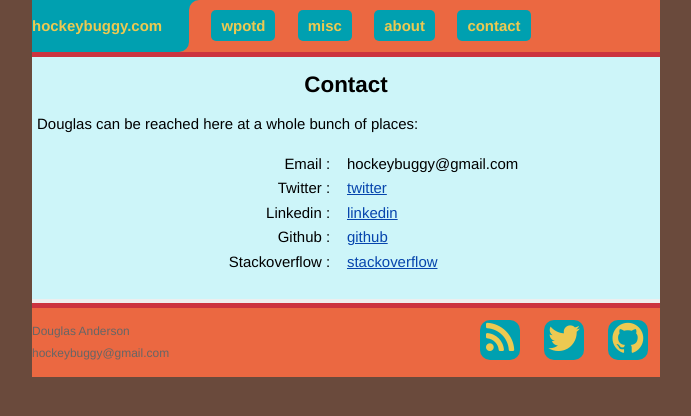
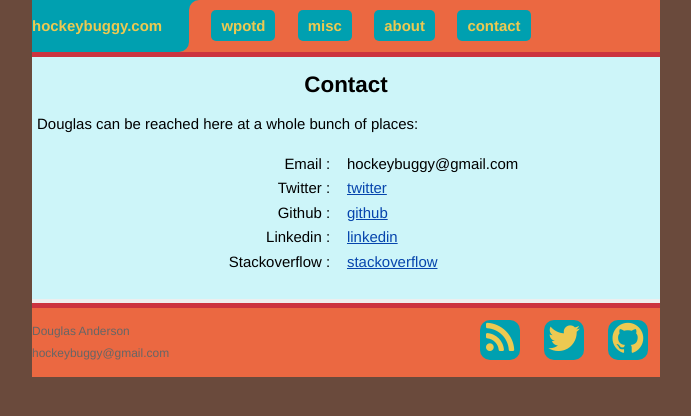
Before and after one commit to hockeybuggy/hockeybuggy.com, a Jekyll site: the page built from contact.md, in a window 1280 px wide. Shown: the top 416 px of the page, without its empty margins (294-985 px from the left). Built offline with Jekyll 4.4.1, drawn with Linux system fonts in a browser that asks for light colours; Markdown is read by kramdown in place of the engine named in the settings.

Commit message:
Changed order in contact table

```diff
--- a/contact.md
+++ b/contact.md
@@ -19,13 +19,13 @@ Douglas can be reached here at a whole bunch of places:
     </tr>
 
     <tr>
-        <td class="row_label">Linkedin :</td>
-        <td> <a href="http://www.linkedin.com/pub/douglas-anderson/32/36b/6">linkedin</a></td>
+        <td class="row_label">Github :</td>
+        <td> <a href="https://github.com/hockeybuggy">github</a></td>
     </tr>
 
     <tr>
-        <td class="row_label">Github :</td>
-        <td> <a href="https://github.com/hockeybuggy">github</a></td>
+        <td class="row_label">Linkedin :</td>
+        <td> <a href="http://www.linkedin.com/pub/douglas-anderson/32/36b/6">linkedin</a></td>
     </tr>
 
     <tr>
```
